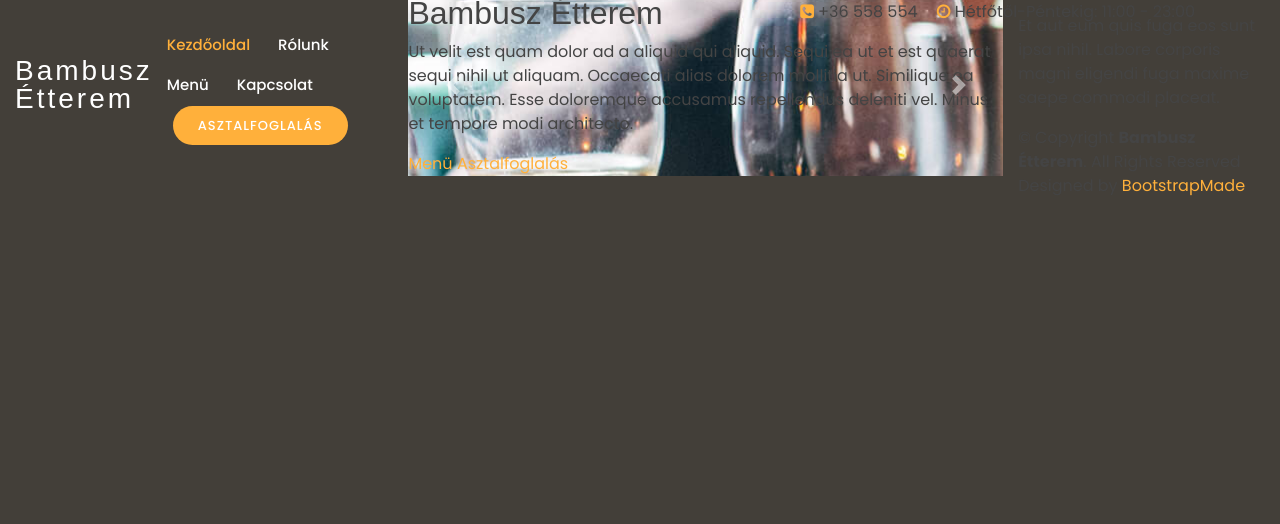
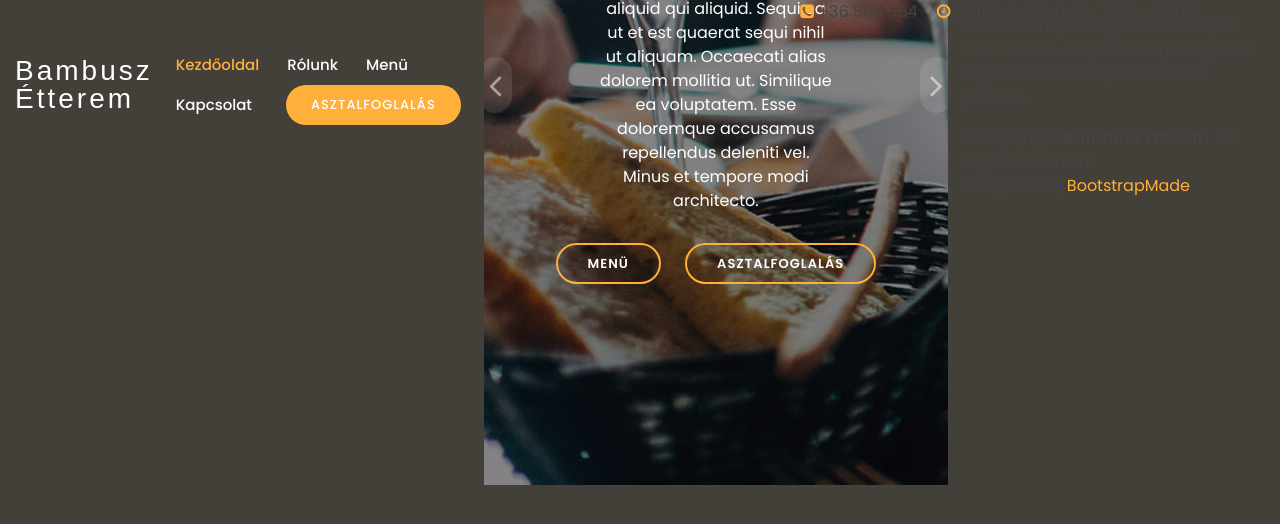
Before and after one commit to Savitar97/SZFM_2020_12_2_NP, a PHP site: page / in a window 1280 px wide. Shown: the top 524 px of the page. Run offline with PHP 8.4, Linux system fonts and the light colour scheme; some web fonts are replaced.

Commit message:
add css for hero

```diff
--- a/App/Website/accessories/css/style.css
+++ b/App/Website/accessories/css/style.css
@@ -327,3 +327,154 @@
   .mobile-nav-active .mobile-nav-toggle i {
     color: #fff;
   }
+
+  /*Hero container*/
+#hero {
+    width: 100%;
+    height: 100vh;
+    background-color: rgba(39, 37, 34, 0.8);
+    overflow: hidden;
+    padding: 0;
+  }
+
+  #hero .carousel-item {
+    width: 100%;
+    height: 100vh;
+    background-size: cover;
+    background-position: center;
+    background-repeat: no-repeat;
+  }
+
+  #hero .carousel-item::before {
+    content: '';
+    background-color: rgba(12, 11, 10, 0.5);
+    position: absolute;
+    top: 0;
+    right: 0;
+    left: 0;
+    bottom: 0;
+  }
+
+  #hero .carousel-container {
+    display: flex;
+    justify-content: center;
+    align-items: center;
+    position: absolute;
+    bottom: 0;
+    top: 0;
+    left: 0;
+    right: 0;
+  }
+
+  #hero .carousel-content {
+    text-align: center;
+  }
+
+  #hero h2 {
+    color: #fff;
+    margin-bottom: 30px;
+    font-size: 48px;
+    font-weight: 700;
+  }
+
+  #hero h2 span {
+    color: #ffb03b;
+  }
+
+  #hero p {
+    width: 80%;
+    -webkit-animation-delay: 0.4s;
+    animation-delay: 0.4s;
+    margin: 0 auto 30px auto;
+    color: #fff;
+  }
+
+  #hero .carousel-inner .carousel-item {
+    transition-property: opacity;
+    background-position: center top;
+  }
+
+  #hero .carousel-inner .carousel-item,
+  #hero .carousel-inner .active.carousel-item-left,
+  #hero .carousel-inner .active.carousel-item-right {
+    opacity: 0;
+  }
+
+  #hero .carousel-inner .active,
+  #hero .carousel-inner .carousel-item-next.carousel-item-left,
+  #hero .carousel-inner .carousel-item-prev.carousel-item-right {
+    opacity: 1;
+    transition: 0.5s;
+  }
+
+  #hero .carousel-inner .carousel-item-next,
+  #hero .carousel-inner .carousel-item-prev,
+  #hero .carousel-inner .active.carousel-item-left,
+  #hero .carousel-inner .active.carousel-item-right {
+    left: 0;
+    transform: translate3d(0, 0, 0);
+  }
+
+  #hero .carousel-control-prev, #hero .carousel-control-next {
+    width: 10%;
+    opacity: 1;
+  }
+
+  #hero .carousel-control-next-icon, #hero .carousel-control-prev-icon {
+    background: none;
+    font-size: 36px;
+    line-height: 1;
+    width: auto;
+    height: auto;
+    background: rgba(255, 255, 255, 0.1);
+    border-radius: 50px;
+    padding: 10px;
+    transition: 0.3s;
+    color: rgba(255, 255, 255, 0.5);
+  }
+
+  #hero .carousel-control-next-icon:hover, #hero .carousel-control-prev-icon:hover {
+    background: rgba(255, 255, 255, 0.2);
+    color: rgba(255, 255, 255, 0.8);
+  }
+
+  #hero .carousel-indicators li {
+    cursor: pointer;
+  }
+
+  #hero .btn-menu, #hero .btn-book {
+    font-weight: 600;
+    font-size: 13px;
+    letter-spacing: 1px;
+    text-transform: uppercase;
+    display: inline-block;
+    padding: 12px 30px;
+    border-radius: 50px;
+    transition: 0.5s;
+    line-height: 1;
+    margin: 0 10px;
+    -webkit-animation-delay: 0.8s;
+    animation-delay: 0.8s;
+    color: #fff;
+    border: 2px solid #ffb03b;
+  }
+
+  #hero .btn-menu:hover, #hero .btn-book:hover {
+    background: #ffb03b;
+    color: #fff;
+  }
+
+  @media (max-width: 768px) {
+    #hero h2 {
+      font-size: 28px;
+    }
+  }
+
+  @media (min-width: 1024px) {
+    #hero p {
+      width: 50%;
+    }
+    #hero .carousel-control-prev, #hero .carousel-control-next {
+      width: 5%;
+    }
+  }
```
